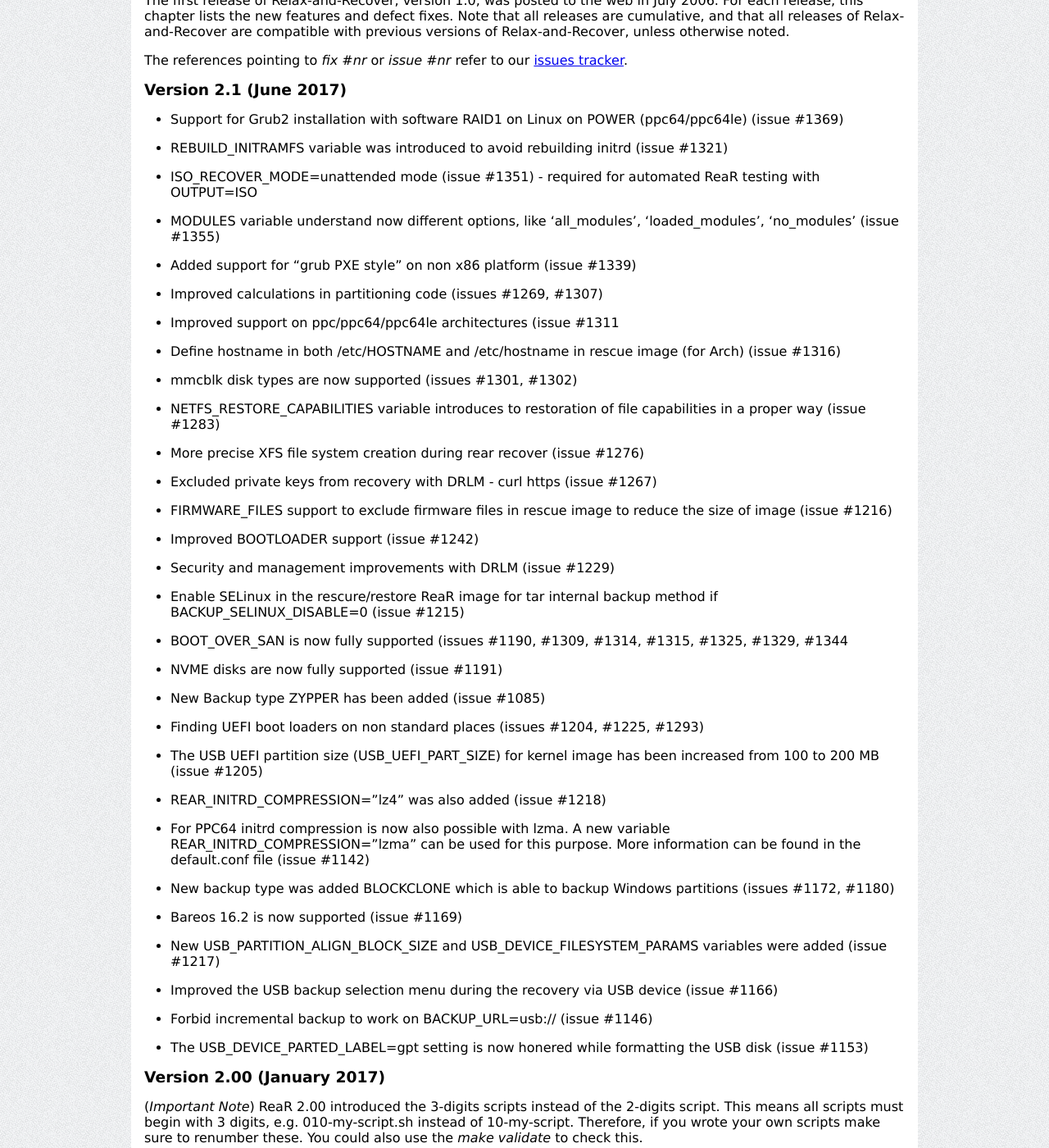
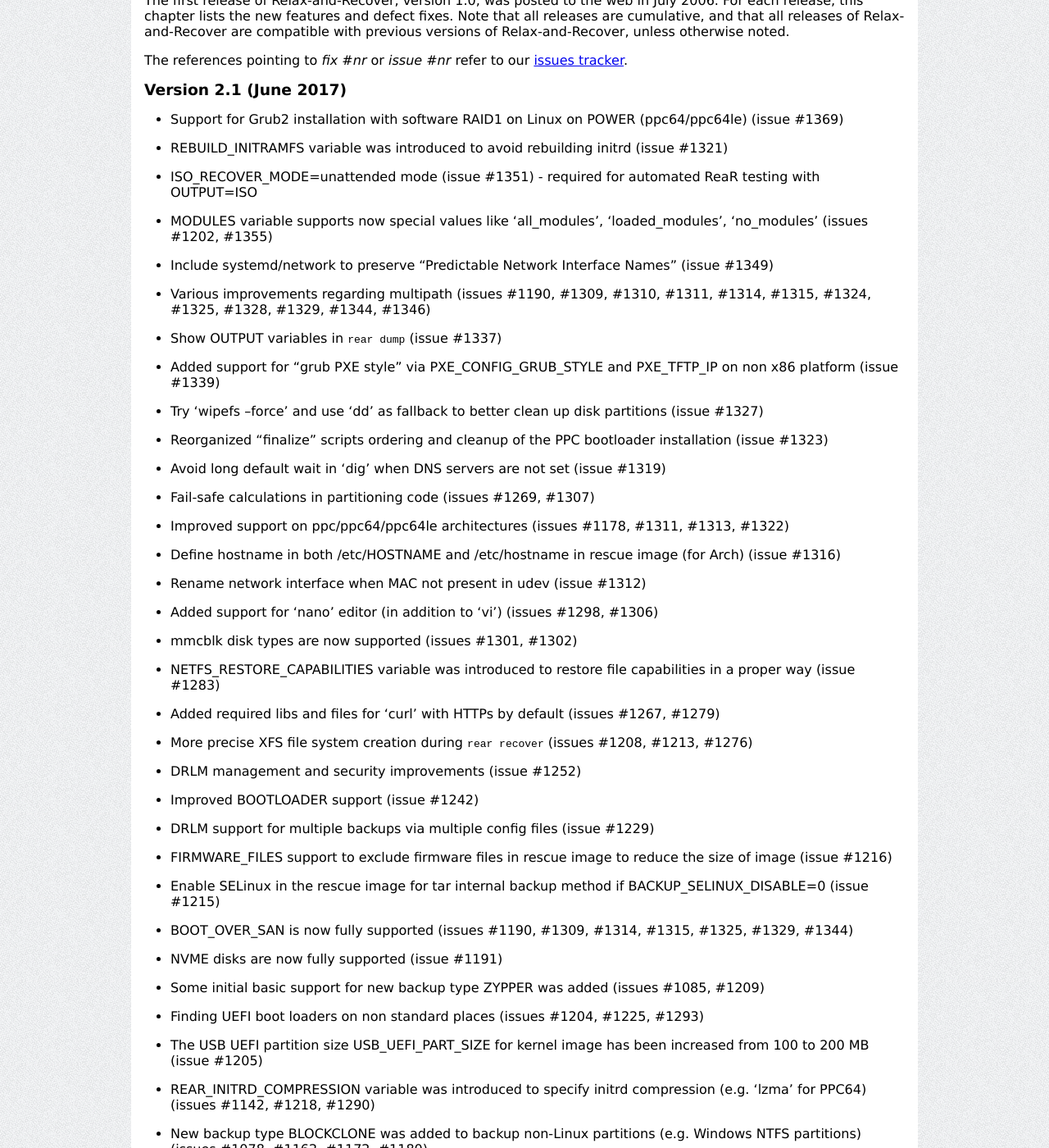
Before and after one commit to rear/rear.github.com, a Jekyll site: the page built from documentation/release-notes-2-1.md, in a window 1280 px wide and 1400 px high, scrolled down 2680 px. Shown: the whole window at 82% size. Built offline with Jekyll 4.4.1, drawn with Linux system fonts in a browser that asks for light colours; comment, search, counter and statistics services are not loaded; some of the changed text lies outside the part shown.

Commit message:
proofread release notes 2.1 (issue 1373)

```diff
--- a/documentation/release-notes-2-1.md
+++ b/documentation/release-notes-2-1.md
@@ -38,7 +38,7 @@
 * Hot maintenance capability. A rescue image can be made online while
   the system is running.
 
-* Command line interface. Relax-and-Recover doesnot require a graphical
+* Command line interface. Relax-and-Recover does not require a graphical
   interface to run, nor in creation mode, nor in rescue mode (console
   is enough).
 
@@ -67,7 +67,7 @@
    - rsync over the network (BACKUP=RSYNC, BACKUP_PROG=rsync)
    - Multiple backup methods ([read the documentation](https://github.com/rear/rear/blob/master/doc/user-guide/11-multiple-backups.adoc)) (*New*)
    - Windows partitions via BACKUP=BLOCKCLONE (*New*) See [the documention about BLOCKCLONE](https://github.com/rear/rear/blob/master/doc/user-guide/12-BLOCKCLONE.adoc)
-   - BACKUP=ZYPPER is SLES12 only (*experimental*)
+   - BACKUP=ZYPPER is SLES12 only (*Experimental*)
 
 * Integrates with _external_ backup solutions such as:
 
@@ -149,13 +149,13 @@
 
 * The possibility to backup Windows partitions via new BACKUP type BLOCKCLONE (*New*)
 
-*NOTE*: Features marked *experimental* are prone to change with future releases.
+*NOTE*: Features marked *Experimental* are prone to change with future releases.
 
 
 
 ## Relax-and-Recover Releases
 The first release of Relax-and-Recover, version 1.0, was posted to the web
-in July 2006.  For each release, this chapter lists the new features and
+in July 2006. For each release, this chapter lists the new features and
 defect fixes. Note that all releases are cumulative, and that all releases
 of Relax-and-Recover are compatible with previous versions of
 Relax-and-Recover, unless otherwise noted.
@@ -170,53 +170,71 @@
 
 * ISO_RECOVER_MODE=unattended mode (issue #1351) - required for automated ReaR testing with OUTPUT=ISO
 
-* MODULES variable understand now different options, like 'all_modules', 'loaded_modules', 'no_modules' (issue #1355)
+* MODULES variable supports now special values like 'all_modules', 'loaded_modules', 'no_modules' (issues #1202, #1355)
 
-* Added support for "grub PXE style" on non x86 platform (issue #1339)
+* Include systemd/network to preserve "Predictable Network Interface Names" (issue #1349)
 
-* Improved calculations in partitioning code (issues #1269, #1307)
+* Various improvements regarding multipath (issues #1190, #1309, #1310, #1311, #1314, #1315, #1324, #1325, #1328, #1329, #1344, #1346)
 
-* Improved support on ppc/ppc64/ppc64le architectures (issue #1311
+* Show OUTPUT variables in `rear dump` (issue #1337)
+
+* Added support for "grub PXE style" via PXE_CONFIG_GRUB_STYLE and PXE_TFTP_IP on non x86 platform (issue #1339)
+
+* Try 'wipefs --force' and use 'dd' as fallback to better clean up disk partitions (issue #1327)
+
+* Reorganized "finalize" scripts ordering and cleanup of the PPC bootloader installation (issue #1323)
+
+* Avoid long default wait in 'dig' when DNS servers are not set (issue #1319)
+
+* Fail-safe calculations in partitioning code (issues #1269, #1307)
+
+* Improved support on ppc/ppc64/ppc64le architectures (issues #1178, #1311, #1313, #1322)
 
 * Define hostname in both /etc/HOSTNAME and /etc/hostname in rescue image (for Arch) (issue #1316)
 
+* Rename network interface when MAC not present in udev (issue #1312)
+
+* Added support for 'nano' editor (in addition to 'vi') (issues #1298, #1306)
+
 * mmcblk disk types are now supported (issues #1301, #1302)
 
-* NETFS_RESTORE_CAPABILITIES variable introduces to restoration of file capabilities in a proper way (issue #1283)
+* NETFS_RESTORE_CAPABILITIES variable was introduced to restore file capabilities in a proper way (issue #1283)
 
-* More precise XFS file system creation during rear recover (issue #1276)
+* Added required libs and files for 'curl' with HTTPs by default (issues #1267, #1279)
 
-* Excluded private keys from recovery with DRLM - curl https (issue #1267)
+* More precise XFS file system creation during `rear recover` (issues #1208, #1213, #1276)
+
+* DRLM management and security improvements (issue #1252)
+
+* Improved BOOTLOADER support (issue #1242)
+
+* DRLM support for multiple backups via multiple config files (issue #1229)
 
 * FIRMWARE_FILES support to exclude firmware files in rescue image to reduce the size of image (issue #1216)
 
-* Improved BOOTLOADER support (issue #1242)
+* Enable SELinux in the rescue image for tar internal backup method if BACKUP_SELINUX_DISABLE=0 (issue #1215)
 
-* Security and management improvements with DRLM (issue #1229)
-
-* Enable SELinux in the rescure/restore ReaR image for tar internal backup method if BACKUP_SELINUX_DISABLE=0 (issue #1215)
-
-* BOOT_OVER_SAN is now fully supported (issues #1190, #1309, #1314, #1315, #1325, #1329, #1344
+* BOOT_OVER_SAN is now fully supported (issues #1190, #1309, #1314, #1315, #1325, #1329, #1344)
 
 * NVME disks are now fully supported (issue #1191)
 
-* New Backup type ZYPPER has been added (issue #1085)
+* Some initial basic support for new backup type ZYPPER was added (issues #1085, #1209)
 
 * Finding UEFI boot loaders on non standard places (issues #1204, #1225, #1293)
 
-* The USB UEFI partition size (USB_UEFI_PART_SIZE) for kernel image has been increased from 100 to 200 MB (issue #1205)
+* The USB UEFI partition size USB_UEFI_PART_SIZE for kernel image has been increased from 100 to 200 MB (issue #1205)
 
-* REAR_INITRD_COMPRESSION="lz4" was also added (issue #1218)
+* REAR_INITRD_COMPRESSION variable was introduced to specify initrd compression (e.g. 'lzma' for PPC64) (issues #1142, #1218, #1290)
 
-* For PPC64 initrd compression is now also possible with lzma. A new variable REAR_INITRD_COMPRESSION="lzma" can be used for this purpose. More information can be found in the default.conf file (issue #1142)
-
-* New backup type was added BLOCKCLONE which is able to backup Windows partitions (issues #1172, #1180)
+* New backup type BLOCKCLONE was added to backup non-Linux partitions (e.g. Windows NTFS partitions) (issues #1078, #1162, #1172, #1180)
 
 * Bareos 16.2 is now supported (issue #1169)
 
 * New USB_PARTITION_ALIGN_BLOCK_SIZE and USB_DEVICE_FILESYSTEM_PARAMS variables were added (issue #1217)
 
-* Improved the USB backup selection menu during the recovery via USB device (issue #1166)
+* Improved the USB backup selection menu during the recovery via USB (issue #1166)
+
+* USB_SUFFIX variable was introduced to align backup on USB with backup on NFS (issues #1164, #1160, #1145)
 
 * Forbid incremental backup to work on BACKUP_URL=usb:// (issue #1146)
 
@@ -245,9 +263,9 @@
 
 * Using RUNTIME_LOGFILE in all scripts as needed (issue #1119)
 
-* New Backup method was added - BORG (issues #1118,
+* New Backup method was added - BORG (issues #1030, #1037, #1046, #1048, #1118)
 
-* Multiple backups are now possible (issue #1088, #1102, #1096) - see the [documentation page](https://github.com/rear/rear/blob/master/doc/user-guide/11-multiple-backups.adoc) (*New*)
+* Multiple backups are now possible (issues #1088, #1102, #1096) - see the [documentation page](https://github.com/rear/rear/blob/master/doc/user-guide/11-multiple-backups.adoc) (*New*)
 
 * Support partitioning and formatting huge USB devices (issue #1105)
 
@@ -255,7 +273,7 @@
 
 * Fixed and enhanced code for multiple ISOs (issue #1081)
 
-* BACKUP_TYPE=incremental (*New*) and BACKUP_TYPE=differential were updated (issue #974, #1069)
+* BACKUP_TYPE=incremental (*New*) and BACKUP_TYPE=differential were updated (issues #974, #1069)
 
 * Added support for setting a UUID on XFS with enabled CRC (RHEL 7) (issue #1065)
 
```
